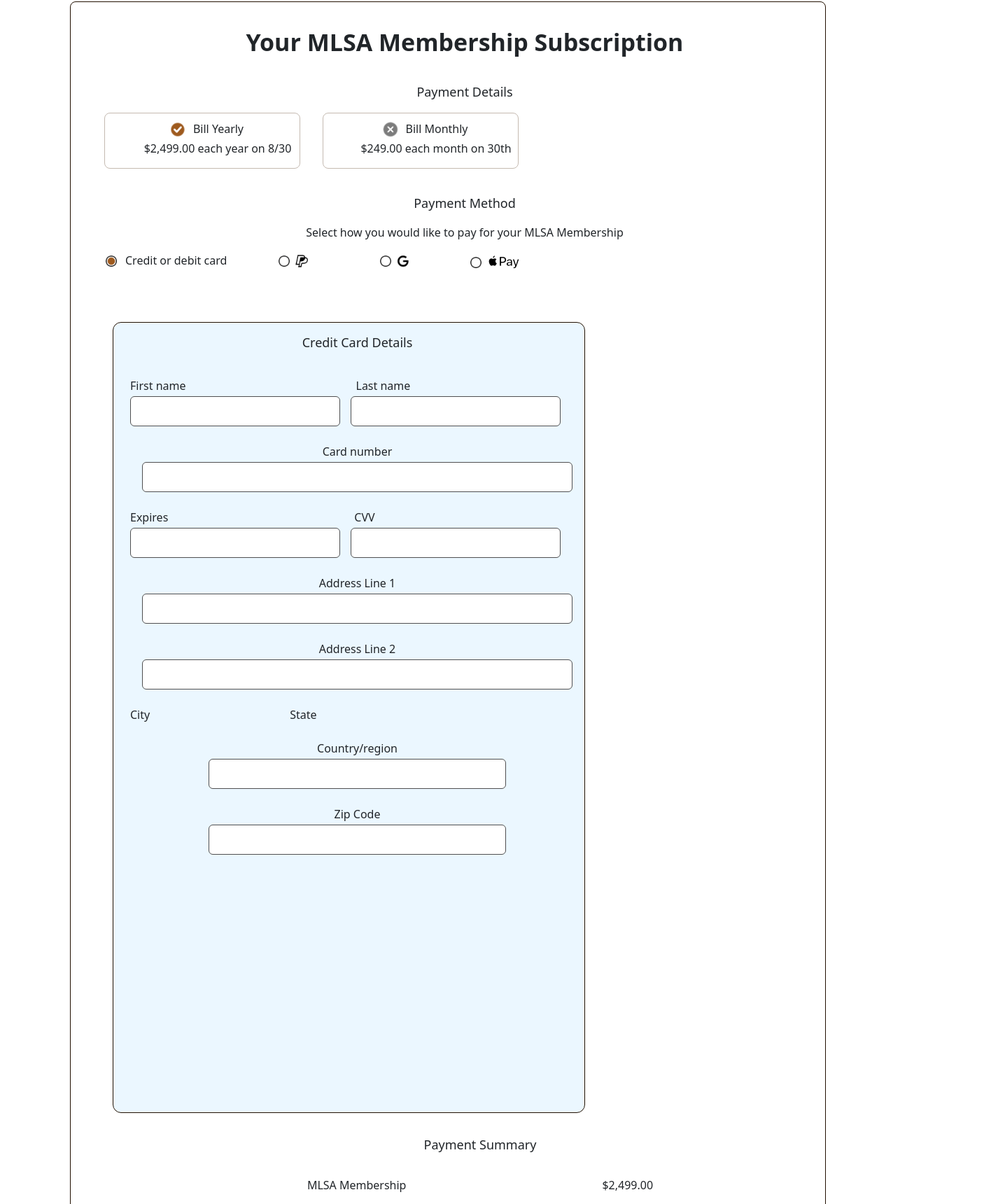
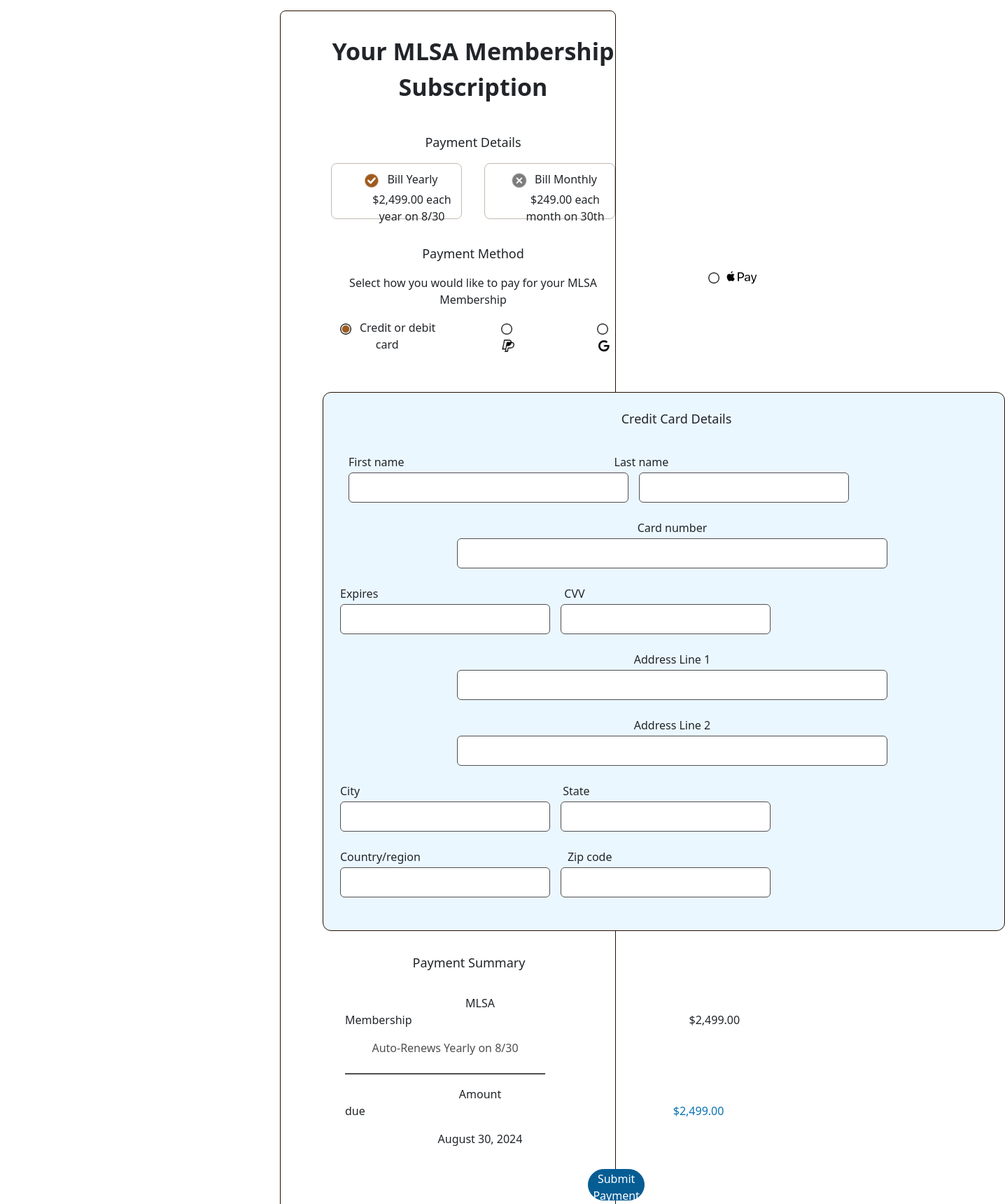
Before and after one commit to AlirezaEntessari/new-mlsa-frontend, a React (Create React App) app: page /membership-subscription-page in a window 1280 px wide. Shown: the part 245-1965 px from the top of the page at 70% size, 1436 px wide, since content can reach past the window. Built offline with nearby package versions, Linux system fonts and the light colour scheme.

Commit message:
Added styling for Membership Subscription Page

```diff
--- a/src/pages/MembershipSubscriptionPage/MembershipSubscriptionPage.js
+++ b/src/pages/MembershipSubscriptionPage/MembershipSubscriptionPage.js
@@ -261,9 +261,32 @@
             />
           </div>
           <div className="membership-subscription__tablet-city-state-labels-container">
-            <label className="membership-subscription__tablet-city-label" htmlFor="tablet-city">City</label>
-            <label className="membership-subscription__tablet-state-label" htmlFor="tablet-state">State</label>
+            <label
+              className="membership-subscription__tablet-city-label"
+              htmlFor="tablet-city"
+            >
+              City
+            </label>
+            <label
+              className="membership-subscription__tablet-state-label"
+              htmlFor="tablet-state"
+            >
+              State
+            </label>
           </div>
+          <div className="membership-subscription__tablet-city-state-input-container">
+            <input
+              className="membership-subscription__tablet-city-input"
+              type="text"
+              id="tablet-city"
+            />
+            <input
+              className="membership-subscription__tablet-state-input"
+              type="text"
+              id="tablet-state"
+            />
+          </div>
+          <div className="membership-subscription__country-region-zip-code-container">
             <label
               className="membership-subscription__country-region-label"
               htmlFor="country-region"
@@ -273,6 +296,7 @@
             <input
               className="membership-subscription__country-region-input"
               type="text"
+              id="country-region"
             />
             <label
               className="membership-subscription__zip-code-label"
@@ -283,7 +307,35 @@
             <input
               className="membership-subscription__zip-code-input"
               type="text"
+              id="zip-code"
             />
+          </div>
+          <div className="membership-subscription__tablet-country-region-zip-code-labels-container">
+            <label
+              className="membership-subscription__tablet-country-region-label"
+              htmlFor="tablet-country-region"
+            >
+              Country/region
+            </label>
+            <label
+              className="membership-subscription__tablet-zip-code-label"
+              htmlFor="tablet-zip-code"
+            >
+              Zip code
+            </label>
+          </div>
+          <div className="membership-subscription__tablet-country-region-zip-code-input-container">
+            <input
+              className="membership-subscription__tablet-country-region-input"
+              type="text"
+              id="tablet-country-region"
+            />
+            <input
+              className="membership-subscription__tablet-zip-code-input"
+              type="text"
+              id="tablet-zip-code"
+            />
+          </div>
         </div>
         <p className="membership-subscription__payment-summary">
           Payment Summary
@@ -310,6 +362,7 @@
         <p className="membership-subscription__amount-due-date">
           August 30, 2024
         </p>
+        <div className="membership-subscription__cancellation-policy-submit-payment-container">
           <p className="membership-subscription__cancellation-policy">
             Cancellation Policy
           </p>
@@ -318,5 +371,6 @@
           </button>
         </div>
       </div>
+    </div>
   );
 }
--- a/src/pages/MembershipSubscriptionPage/MembershipSubscriptionPage.scss
+++ b/src/pages/MembershipSubscriptionPage/MembershipSubscriptionPage.scss
@@ -411,6 +411,22 @@
         display: none;
     }
 
+    &__tablet-city-state-labels-container {
+        display: none;
+    }
+
+    &__tablet-city-state-input-container {
+        display: none;
+    }
+
+    &__tablet-country-region-zip-code-labels-container {
+        display: none;
+    }
+
+    &__tablet-country-region-zip-code-input-container {
+        display: none;
+    }
+
 }
 
 @include tablet {
@@ -431,6 +447,7 @@
             border: 1.5px solid $soft-black;
             margin-top: 50px;
             border-radius: 8px;
+            padding-bottom: 50px;
         }
 
         &__header {
@@ -578,7 +595,7 @@
 
         &__credit-card-details-container {
             width: 675px;
-            height: 1130px;
+            height: 770px;
             border: 1px solid $soft-black;
             margin-top: 60px;
             border-radius: 12px;
@@ -721,8 +738,350 @@
         }
 
         &__tablet-state-label {
-            margin-left: 200px;
+            margin-left: 290px;
         }
+
+        &__tablet-city-state-input-container {
+            display: flex;
+            margin-left: 24px;
+        }
+
+        &__tablet-city-input {
+            border: 1px solid $dark-gray;
+            border-radius: 6px;
+            width: 300px;
+            height: 43px;
+            margin-top: 3px;
+        }
+
+        &__tablet-state-input {
+            border: 1px solid $dark-gray;
+            border-radius: 6px;
+            width: 300px;
+            height: 43px;
+            margin-top: 3px;
+            margin-left: 15px;
+        }
+
+        &__country-region-zip-code-container {
+            display: none;
+        }
+
+        &__tablet-country-region-zip-code-labels-container {
+            display: flex;
+            margin-left: 24px;
+            margin-top: 24px;
+        }
+
+        &__tablet-zip-code-label {
+            margin-left: 210px;
+        }
+
+        &__tablet-country-region-zip-code-input-container {
+            display: flex;
+            margin-left: 24px;
+        }
+
+        &__tablet-country-region-input {
+            border: 1px solid $dark-gray;
+            border-radius: 6px;
+            width: 300px;
+            height: 43px;
+            margin-top: 3px;
+        }
+
+        &__tablet-zip-code-input {
+            border: 1px solid $dark-gray;
+            border-radius: 6px;
+            width: 300px;
+            height: 43px;
+            margin-top: 3px;
+            margin-left: 15px;
+        }
+
+        &__payment-summary {
+            margin-left: 60px;
+            margin-top: 32px;
+            font-size: 18px;
+            font-weight: 500;
+        }
+
+        &__mlsa-membership {
+            margin-left: 92px;
+            margin-top: 32px;
+        }
+
+        &__mlsa-membership-text {
+            font-weight: 500;
+        }
+
+        &__mlsa-membership-price {
+            margin-left: 396px;
+            font-weight: 500;
+        }
+
+        &__auto-renews {
+            color: $dark-gray;
+            margin-left: 92px;
+            border-bottom: 2px solid $dark-gray;
+            margin-right: 100px;
+            padding-bottom: 24px;
+        }
+
+        &__amount-due {
+            margin-left: 92px;
+            margin-top: 16px;
+        }
+
+        &__amount-due-text {
+            font-weight: 500;
+        }
+
+        &__amount-due-price {
+            margin-left: 440px;
+            font-weight: 500;
+            color: $logo-blue;
+        }
+
+        &__amount-due-date {
+            margin-left: 92px;
+        }
+
+        &__cancellation-policy-submit-payment-container {
+            display: flex;
+        }
+
+        &__cancellation-policy {
+            text-decoration: underline;
+            color: $logo-blue;
+            margin-left: 92px;
+            margin-top: 64px;
+        }
+
+        &__submit-payment-button {
+            background-color: $access-blue;
+            color: $white-text;
+            border: 1px solid $access-blue;
+            width: 220px;
+            height: 45px;
+            margin-left: 255px;
+            margin-top: 15px;
+            border-radius: 32px;
+            font-weight: 500;
+        }
+
+    }
+
+}
+
+@include desktop {
+
+    .membership-subscription {
+
+        padding-bottom: 15rem;
+
+        &__mlsa-logo {
+            width: 500px;
+            margin-left: 700px;
+            margin-top: 72px;
+        }
+
+        &__container {
+            margin-left: 400px;
+            margin-right: 400px;
+            border: 1.5px solid $soft-black;
+            margin-top: 50px;
+            border-radius: 8px;
+            padding-bottom: 50px;
+        }
+
+        &__header {
+            font-size: 34px;
+            font-weight: 700;
+            margin-top: 32px;
+            margin-left: 72px;
+        }
+
+        &__payment-details {
+            margin-left: 72px;
+            font-weight: 500;
+            margin-top: 40px;
+            font-size: 18px;
+        }
+
+        &__bill-container {
+            display: flex;
+            margin-left: 72px;
+        }
+
+        &__bill-yearly-container {
+            width: 280px;
+            height: 80px;
+            border: 1px solid $medium-gray;
+            margin-left: 0px;
+            border-radius: 8px;
+            margin-top: 0px;
+        }
+
+        &__bill-yearly-container:hover {
+            border: 1px solid $logo-orange;
+        }
+
+        &__bill-yearly-header {
+            padding-left: 12px;
+            padding-top: 10px;
+        }
+
+        &__check-in-circle-icon {
+            width: 24px;
+        }
+
+        &__bill-yearly-text {
+            margin-left: 10px;
+        }
+
+        &__bill-yearly-description {
+            margin-left: 32px;
+            margin-top: 3px;
+        }
+
+        &__bill-monthly-container {
+            width: 280px;
+            height: 80px;
+            border: 1px solid $medium-gray;
+            margin-left: 32px;
+            border-radius: 8px;
+            margin-top: 0px;
+        }
+
+        &__bill-monthly-container:hover {
+            border: 1px solid $logo-orange;
+        }
+
+        &__bill-monthly-header {
+            padding-left: 12px;
+            padding-top: 10px;
+            margin-bottom: 0px;
+        }
+
+        &__exit-icon {
+            width: 24px;
+        }
+
+        &__bill-monthly-text {
+            margin-left: 10px;
+        }
+
+        &__bill-monthly-description {
+            margin-left: 44px;
+            margin-top: 3px;
+        }
+
+        &__payment-method {
+            margin-left: 72px;
+            font-weight: 500;
+            margin-top: 36px;
+            font-size: 18px;
+        }
+
+        &__payment-method-description {
+            margin-left: 72px;
+        }
+
+        &__payment-container {
+            display: flex;
+        }
+
+        &__credit-or-debit {
+            margin-left: 72px;
+        }
+
+        &__circle-button-on-icon {
+            width: 20px;
+        }
+
+        &__credit-or-debit-card-text {
+            margin-left: 10px;
+        }
+
+        &__payment-logos-container {
+            display: flex;
+            margin-left: 72px;
+        }
+
+        &__circle-button-off-icon {
+            width: 20px;
+        }
+
+        &__paypal-logo {
+            width: 20px;
+            margin-left: 5px;
+        }
+
+        &__google-pay {
+            margin-left: 100px;
+        }
+
+        &__google-pay-logo {
+            width: 20px;
+            margin-left: 5px;
+        }
+
+        &__apple-pay {
+           position: absolute;
+           left: 1010px;
+           top: 617px;
+        }
+
+        &__apple-pay-logo {
+            width: 50px;
+            margin-left: 5px;
+        }
+
+        &__credit-card-details-container {
+            width: 975px;
+            height: 770px;
+            border: 1px solid $soft-black;
+            margin-top: 40px;
+            border-radius: 12px;
+            margin-left: 60px;
+            background-color: $background-light-blue;
+        }
+
+        &__credit-card-details-header {
+            margin-top: 24px;
+            margin-left: 36px;
+            font-weight: 500;
+            font-size: 18px;
+        }
+
+        &__name-container {
+            display: none;
+        }
+
+        &__tablet-name-labels-container {
+            display: flex;
+            margin-left: 36px;
+            margin-top: 36px;
+        }
+
+        &__tablet-last-name-label {
+            margin-left: 300px;
+        }
+
+        &__tablet-name-input-container {
+            display: flex;
+            margin-left: 36px;
+        }
+
+        &__tablet-first-name-input {
+            border: 1px solid $dark-gray;
+            border-radius: 6px;
+            width: 400px;
+            height: 43px;
+            margin-top: 3px;
+        }
+
 
 
     }
```
Lines whose indentation alone changed are shown as unchanged.
